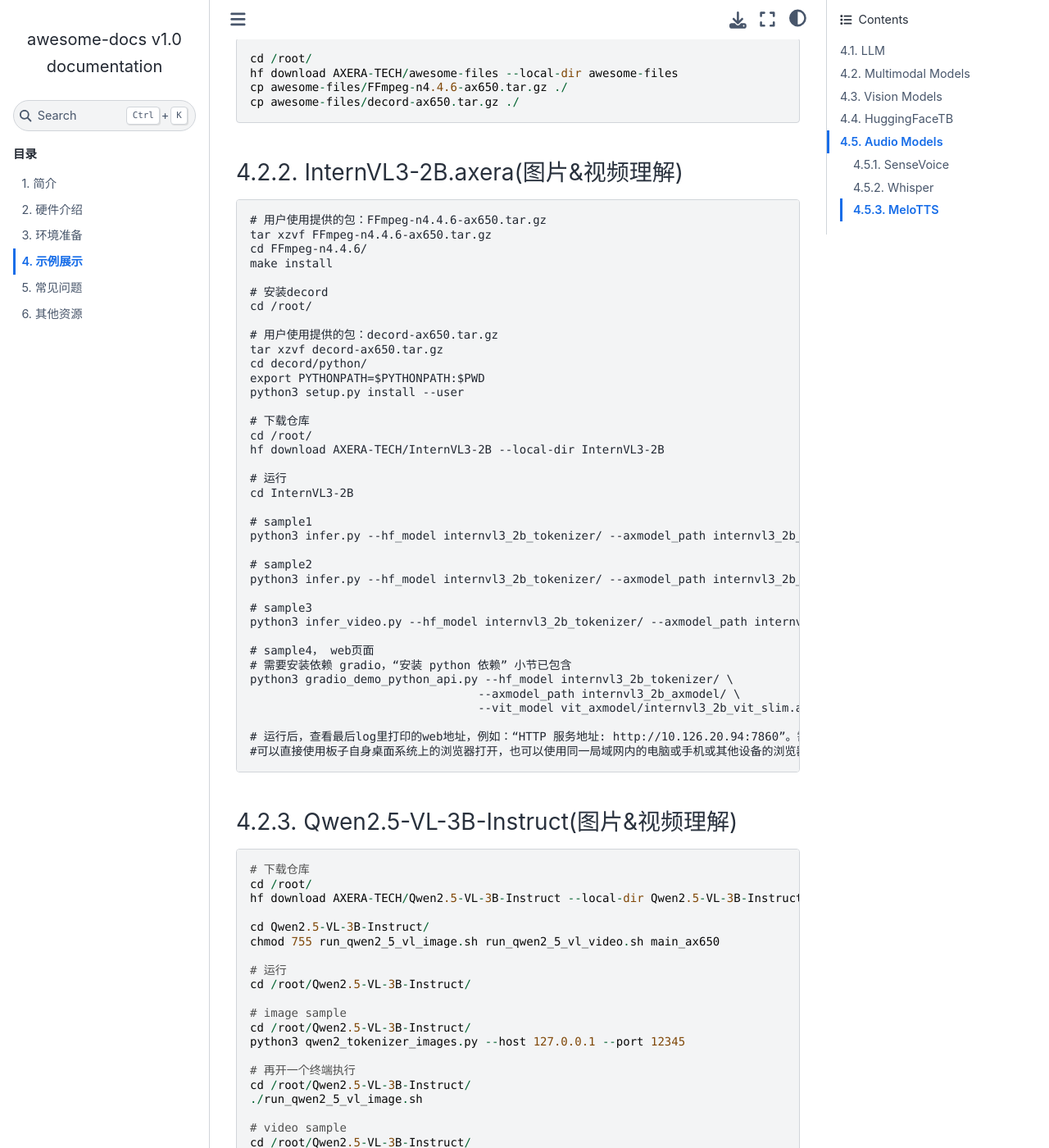
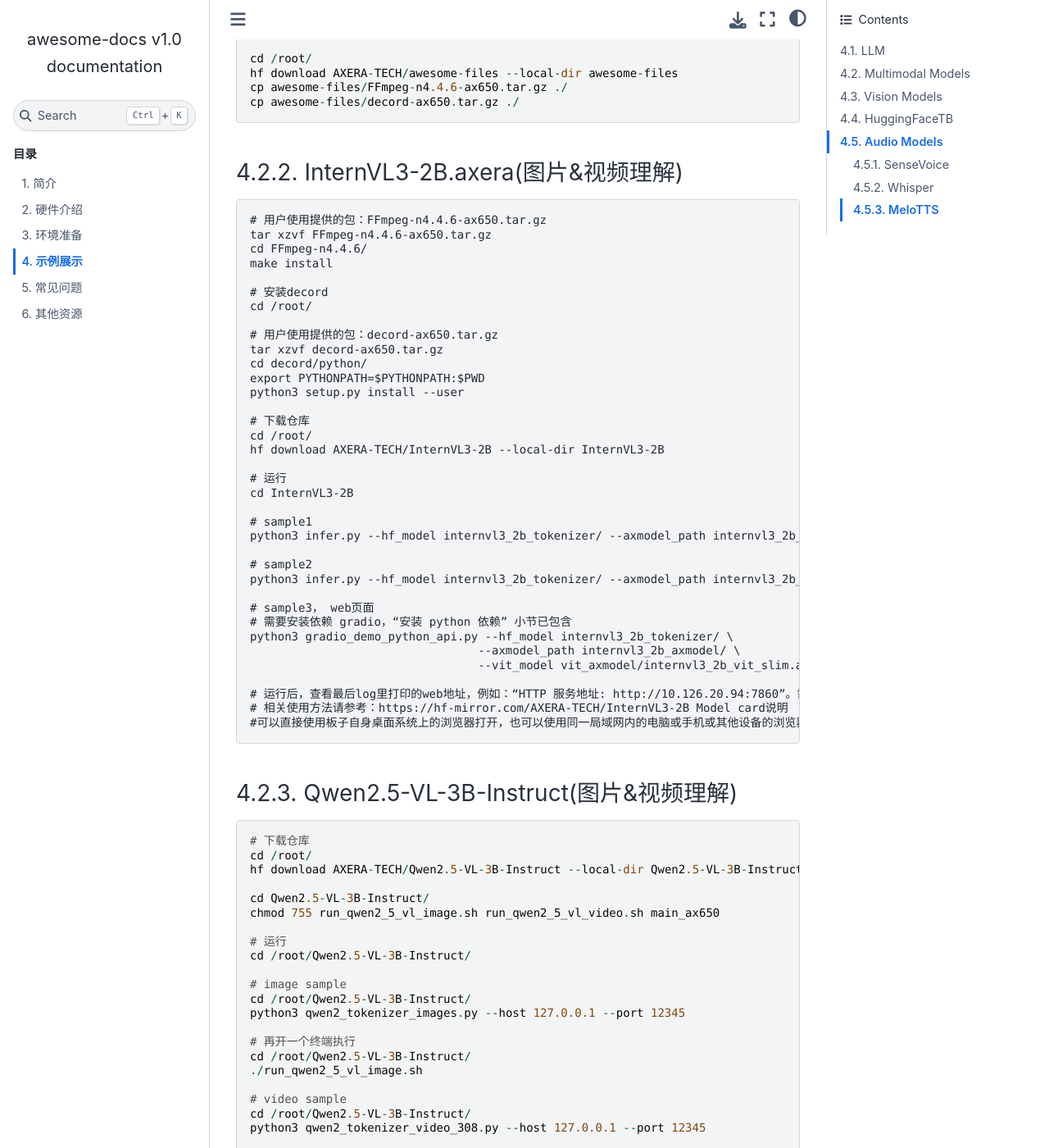
Before and after one commit to AXERA-TECH/awesome-docs, a Sphinx documentation site: the page built from source/03_samples.md, in a window 1280 px wide and 1400 px high, scrolled down 2593 px. Shown: the whole window at 82% size. Built offline with Sphinx 7.4.7 and the Sphinx Book theme 1.1.4, drawn with Linux system fonts in a browser that asks for light colours; some of the changed text lies outside the part shown.

Commit message:
Update 03_samples.md

````diff
--- a/source/03_samples.md
+++ b/source/03_samples.md
@@ -159,16 +159,14 @@
 # sample2
 python3 infer.py --hf_model internvl3_2b_tokenizer/ --axmodel_path internvl3_2b_axmodel/ -q "请分别描述这几幅图像的内容, 并找出它们的异同点" -i examples/image_0.jpg examples/image_1.jpg examples/image_2.png examples/image_3.png --vit_model vit_axmodel/internvl3_2b_vit_slim.axmodel
 
-# sample3
-python3 infer_video.py --hf_model internvl3_2b_tokenizer/ --axmodel_path internvl3_2b_axmodel/ --vit_model vit_axmodel/internvl3_2b_vit_slim.axmodel -q "请描述这个视频" -i examples/red-panda.mp4
-
-# sample4， web页面
+# sample3， web页面
 # 需要安装依赖 gradio，“安装 python 依赖” 小节已包含
 python3 gradio_demo_python_api.py --hf_model internvl3_2b_tokenizer/ \
                                  --axmodel_path internvl3_2b_axmodel/ \
                                  --vit_model vit_axmodel/internvl3_2b_vit_slim.axmodel
 
 # 运行后，查看最后log里打印的web地址，例如：“HTTP 服务地址: http://10.126.20.94:7860”。需要用浏览器打开页面来进行交互。
+# 相关使用方法请参考：https://hf-mirror.com/AXERA-TECH/InternVL3-2B Model card说明
 #可以直接使用板子自身桌面系统上的浏览器打开，也可以使用同一局域网内的电脑或手机或其他设备的浏览器打开。
 ```
 
@@ -200,6 +198,8 @@
 # 再开一个终端执行
 cd /root/Qwen2.5-VL-3B-Instruct/
 ./run_qwen2_5_vl_video.sh
+
+#相关使用方法请参考：https://hf-mirror.com/AXERA-TECH/Qwen2.5-VL-3B-Instruct Model card说明
 ```
 
 ### lcm-lora-sdv1-5(文生图)
````
